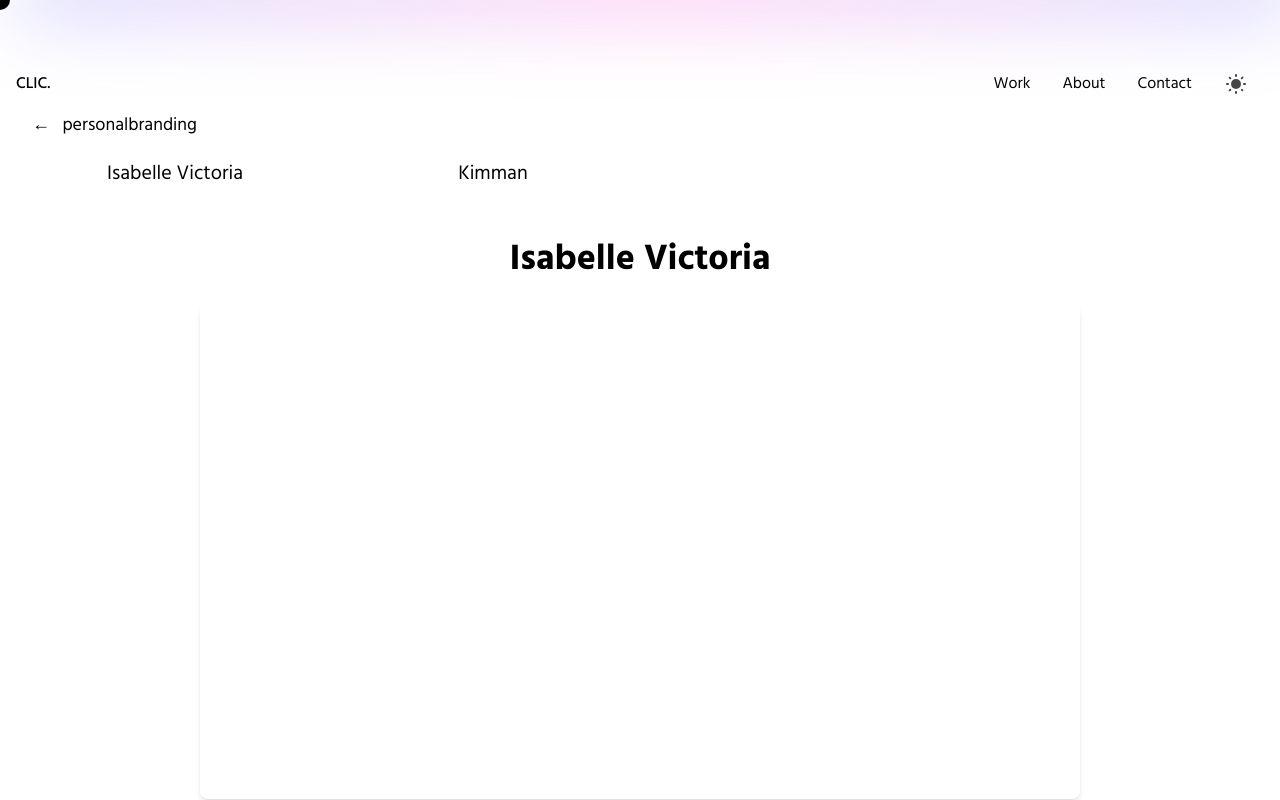
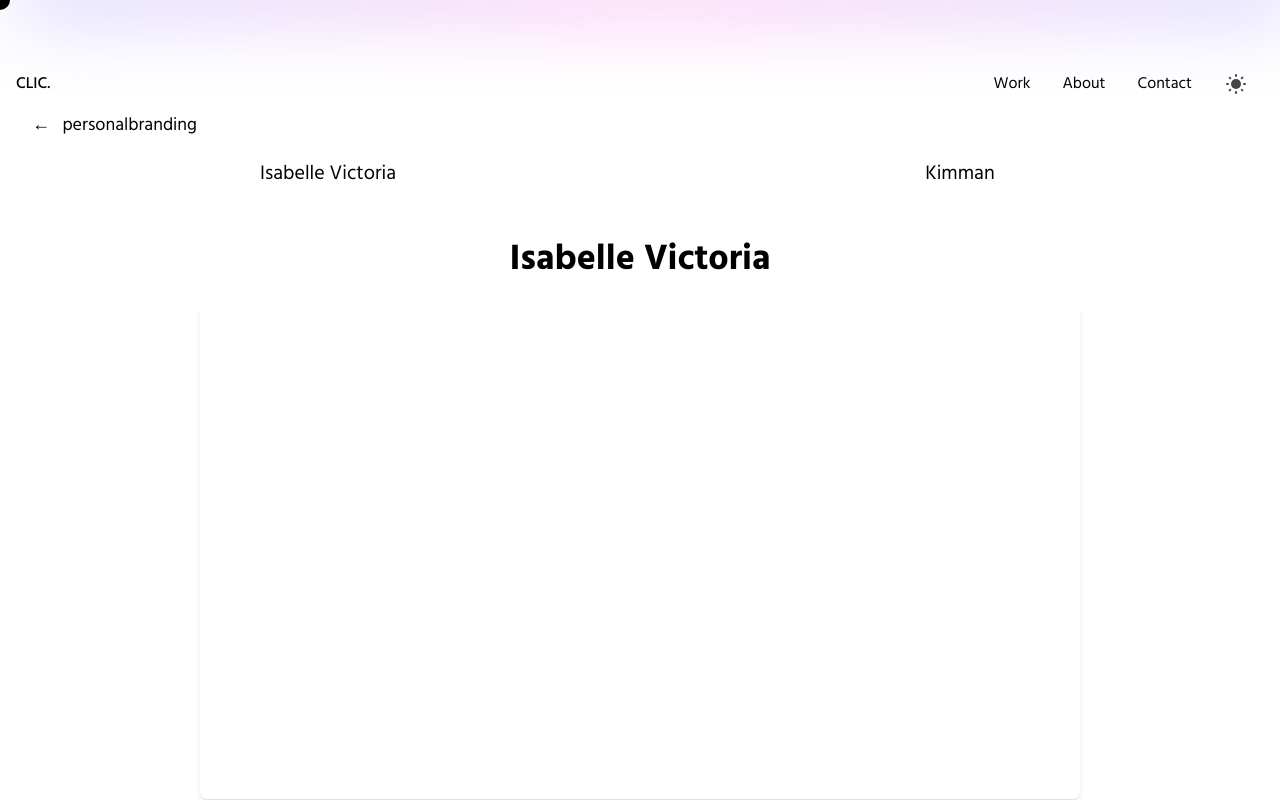
Before and after one commit to NanitheWhat/Website, a Next.js app: page /projects/personalbranding in a window 1280 px wide. Shown: the top 800 px of the page. Built offline with nearby package versions, Linux system fonts and the light colour scheme.

Commit message:
fixtabheader

```diff
--- a/components/portfolio/portfolio.js
+++ b/components/portfolio/portfolio.js
@@ -67,13 +67,23 @@ const TabbedPortfolio = ({ projects = [], projectType }) => {
       </Link>
 
       {filteredProjects.length > 0 ? (
-        <div className="grid grid-cols-4 gap-0 sm:grid-cols-2 text-center justify-center mb-4 bg-transparent p-1">
+        <div
+          className={`grid gap-2 text-center justify-center mb-4 bg-transparent p-1 ${
+            filteredProjects.length === 1
+              ? 'grid-cols-1'
+              : filteredProjects.length === 2
+              ? 'grid-cols-2'
+              : filteredProjects.length === 3
+              ? 'grid-cols-3'
+              : 'grid-cols-4' // Maximum 4 columns for more than 3 projects
+          }`}
+        >
           {filteredProjects.map((project, index) => (
             <Button
               key={index}
               type="primary"
               onClick={() => setActiveTab(index)}
-              classes={`w-full px-1 py-2 sm:px-4 sm:py-3 text-base sm:text-lg laptop:text-xl m-0 laptop:m-2 rounded-lg flex justify-center items-center transition-all ease-out duration-300 link ${activeTab === index ? 'active' : ''}`}
+              classes={`w-full px-2 py-2 sm:px-4 sm:py-3 text-base sm:text-lg laptop:text-xl p-2 m-1 laptop:m-2 rounded-lg flex items-center justify-center transition-all ease-out duration-300 link ${activeTab === index ? 'active' : ''}`}
             >
               {project.title}
             </Button>
@@ -82,6 +92,7 @@ const TabbedPortfolio = ({ projects = [], projectType }) => {
       ) : (
         <p className="text-center text-lg">No {projectType.replace(/-/g, ' ')} projects available.</p>
       )}
+
 
 
 
```
